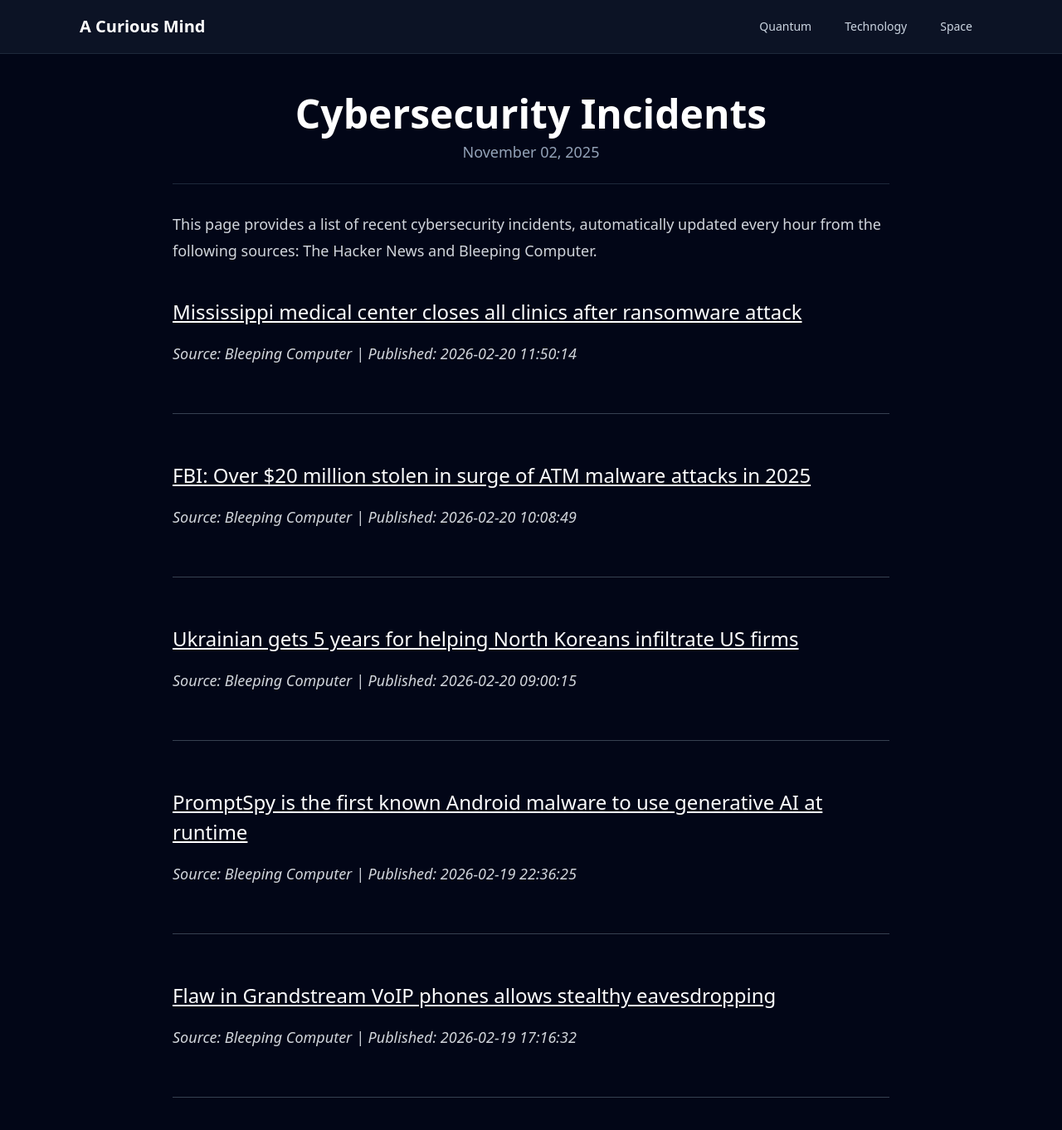
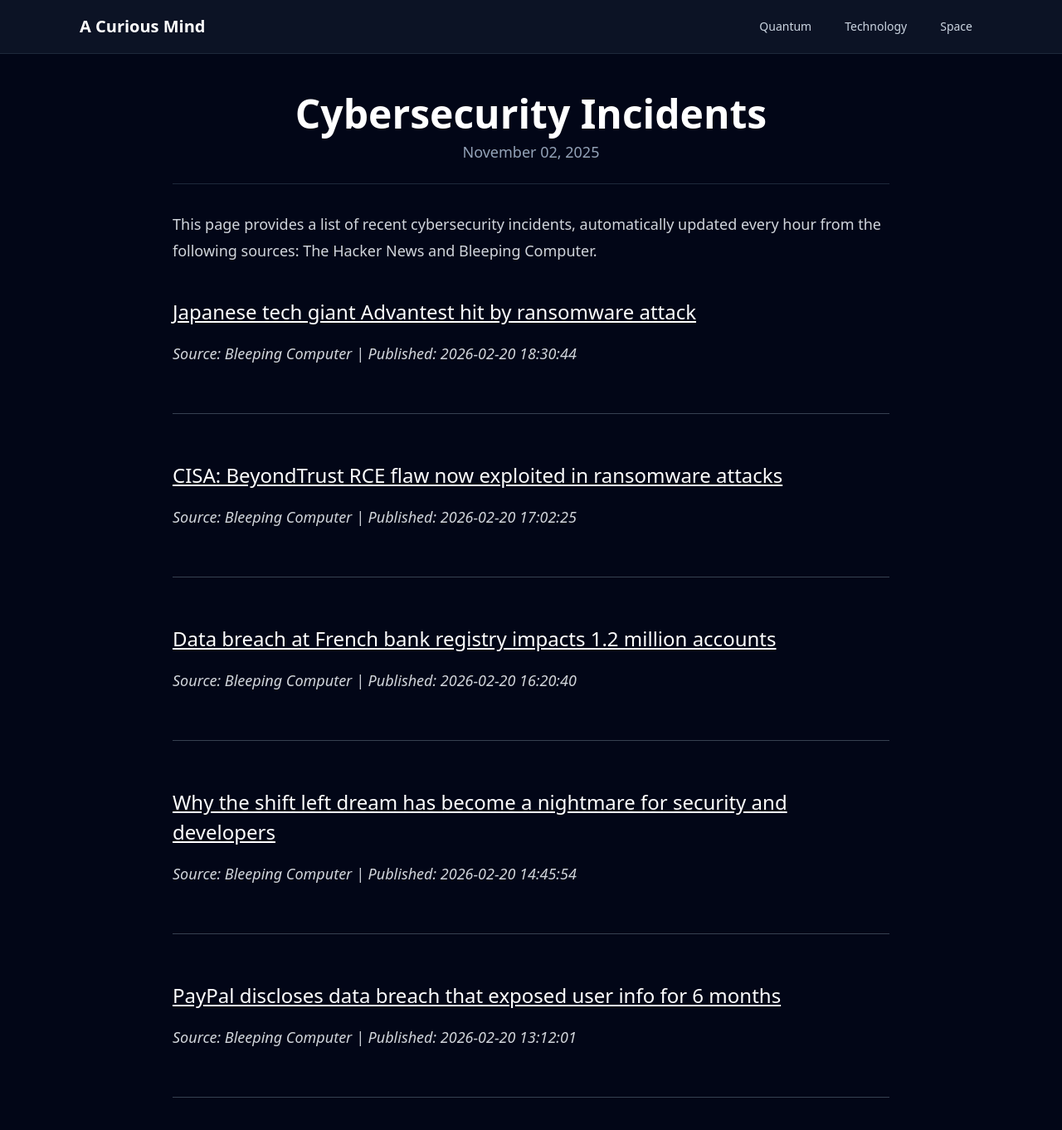
Before and after one commit to onehl7/onehl7.github.io, a Jekyll site: the page built from _posts/2025-11-02-cybersecurity-incidents.md, in a window 1280 px wide and 1400 px high. Shown: the top 1362 px of the window at 83% size. Built offline with Jekyll 4.4.1, drawn with Linux system fonts in a browser that asks for light colours; nearby versions of some CDN libraries.

Commit message:
Update news data

```diff
--- a/_data/news.json
+++ b/_data/news.json
@@ -1,32 +1,32 @@
 [
   {
     "source": "Bleeping Computer",
-    "title": "Mississippi medical center closes all clinics after ransomware attack",
-    "link": "https://www.bleepingcomputer.com/news/security/university-of-mississippi-medical-center-closes-clinics-after-ransomware-attack/",
-    "published": "2026-02-20 11:50:14"
+    "title": "Japanese tech giant Advantest hit by ransomware attack",
+    "link": "https://www.bleepingcomputer.com/news/security/japanese-tech-giant-advantest-hit-by-ransomware-attack/",
+    "published": "2026-02-20 18:30:44"
   },
   {
     "source": "Bleeping Computer",
-    "title": "FBI: Over $20 million stolen in surge of ATM malware attacks in 2025",
-    "link": "https://www.bleepingcomputer.com/news/security/fbi-over-20-million-stolen-in-surge-of-atm-malware-attacks-in-2025/",
-    "published": "2026-02-20 10:08:49"
+    "title": "CISA: BeyondTrust RCE flaw now exploited in ransomware attacks",
+    "link": "https://www.bleepingcomputer.com/news/security/cisa-beyondtrust-rce-flaw-now-exploited-in-ransomware-attacks/",
+    "published": "2026-02-20 17:02:25"
   },
   {
     "source": "Bleeping Computer",
-    "title": "Ukrainian gets 5 years for helping North Koreans infiltrate US firms",
-    "link": "https://www.bleepingcomputer.com/news/security/ukrainian-gets-5-years-for-helping-north-koreans-infiltrate-us-firms/",
-    "published": "2026-02-20 09:00:15"
+    "title": "Data breach at French bank registry impacts 1.2 million accounts",
+    "link": "https://www.bleepingcomputer.com/news/security/data-breach-at-french-bank-registry-impacts-12-million-accounts/",
+    "published": "2026-02-20 16:20:40"
   },
   {
     "source": "Bleeping Computer",
-    "title": "PromptSpy is the first known Android malware to use generative AI at runtime",
-    "link": "https://www.bleepingcomputer.com/news/security/promptspy-is-the-first-known-android-malware-to-use-generative-ai-at-runtime/",
-    "published": "2026-02-19 22:36:25"
+    "title": "Why the shift left dream has become a nightmare for security and developers",
+    "link": "https://www.bleepingcomputer.com/news/security/why-the-shift-left-dream-has-become-a-nightmare-for-security-and-developers/",
+    "published": "2026-02-20 14:45:54"
   },
   {
     "source": "Bleeping Computer",
-    "title": "Flaw in Grandstream VoIP phones allows stealthy eavesdropping",
-    "link": "https://www.bleepingcomputer.com/news/security/flaw-in-grandstream-voip-phones-allows-stealthy-eavesdropping/",
-    "published": "2026-02-19 17:16:32"
+    "title": "PayPal discloses data breach that exposed user info for 6 months",
+    "link": "https://www.bleepingcomputer.com/news/security/paypal-discloses-data-breach-exposing-users-personal-information/",
+    "published": "2026-02-20 13:12:01"
   }
 ]
```
